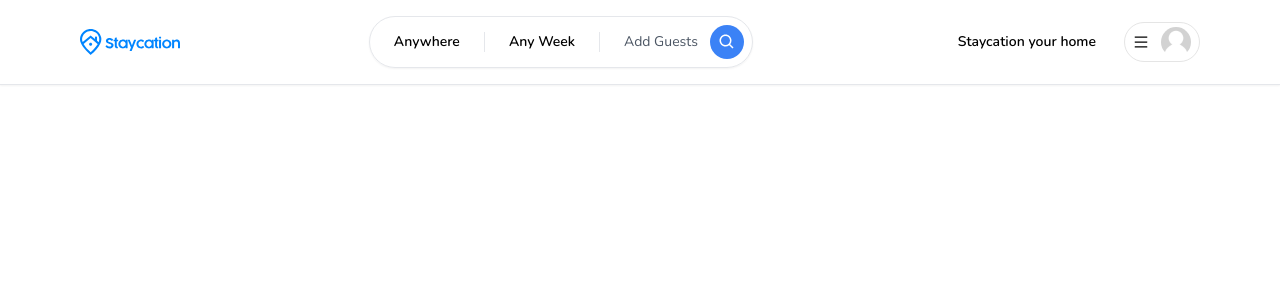
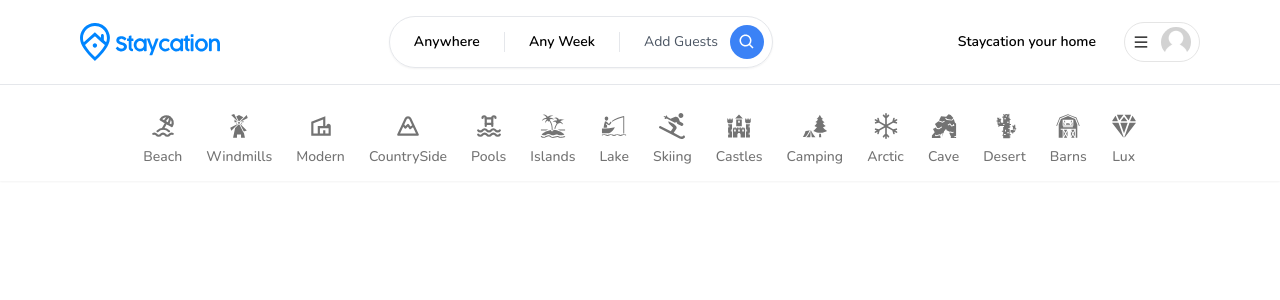
Before and after one commit to bbnin7a/staycation-fullstack, a Next.js app: page / in a window 1280 px wide. Shown: the top 300 px of the page. Built offline with nearby package versions, Linux system fonts and the light colour scheme; no server answers.

Commit message:
feat: update login/register modal toggling; new categories in navbar

```diff
--- a/app/actions/getCurrentUser.ts
+++ b/app/actions/getCurrentUser.ts
@@ -10,8 +10,6 @@
 export default async function getCurrentUser() {
   try {
     const session = await getSession();
-
-    console.log({ session });
 
     if (!session?.user?.email) {
       return null;
--- /dev/null
+++ b/app/components/CategoryBox.tsx
@@ -0,0 +1,64 @@
+"use client";
+
+import { useRouter, useSearchParams } from "next/navigation";
+import React, { useCallback } from "react";
+import { IconType } from "react-icons";
+import qs from "query-string";
+
+interface CategoryBoxProps {
+  icon: IconType;
+  label: string;
+  selected?: boolean;
+}
+
+const CategoryBox: React.FC<CategoryBoxProps> = ({
+  icon: Icon,
+  label,
+  selected,
+}) => {
+  const router = useRouter();
+  const params = useSearchParams();
+
+  const handleClick = useCallback(() => {
+    let currentQuery = {};
+
+    if (params) {
+      currentQuery = qs.parse(params.toString());
+    }
+
+    const updatedQuery: any = {
+      ...currentQuery,
+      category: label,
+    };
+
+    if (params?.get("category") === label) {
+      delete updatedQuery.category;
+    }
+
+    const url = qs.stringifyUrl(
+      {
+        url: "/",
+        query: updatedQuery,
+      },
+      { skipNull: true }
+    );
+
+    router.push(url);
+  }, [label, params, router]);
+
+  return (
+    <div
+      onClick={handleClick}
+      className={`flex flex-col items-center justify-center gap-2 p-3 border-b-2 hover:text-neutral-800 transition cursor-pointer ${
+        selected
+          ? "border-b-neutral-800 text-neutral-800"
+          : "border-transparent text-neutral-500"
+      }`}
+    >
+      <Icon size={26} />
+      <div className="font-medium text-sm">{label}</div>
+    </div>
+  );
+};
+
+export default CategoryBox;
--- a/app/components/modals/LoginModal.tsx
+++ b/app/components/modals/LoginModal.tsx
@@ -1,21 +1,23 @@
 "use client";
 
-import axios from "axios";
-import { useState } from "react";
+import { signIn } from "next-auth/react";
+import { useCallback, useState } from "react";
 import { FieldValues, SubmitHandler, useForm } from "react-hook-form";
 import { FcGoogle } from "react-icons/fc";
-import { signIn } from "next-auth/react";
 
 import useLoginModal from "@/app/hooks/useLoginModal";
+import { useRouter } from "next/navigation";
 import toast from "react-hot-toast";
 import Button from "../Button";
 import Heading from "../Heading";
 import Input from "../input/Input";
 import Modal from "./Modal";
-import { useRouter } from "next/navigation";
+import RegisterModal from "./RegisterModal";
+import useRegisterModal from "@/app/hooks/useRegisterModal";
 
 const LoginModal = () => {
   const loginModal = useLoginModal();
+  const registerModal = useRegisterModal();
   const router = useRouter();
   const [isLoading, setIsLoading] = useState(false);
 
@@ -52,6 +54,11 @@
     });
   };
 
+  const toggle = useCallback(() => {
+    loginModal.onClose();
+    registerModal.onOpen();
+  }, [loginModal, registerModal]);
+
   const bodyContent = (
     <div className="flex flex-col gap-4">
       <Heading title="Welcome back" subtitle="Login to your account" />
@@ -86,12 +93,12 @@
       />
       <div className="text-neutral-500 mt-4 font-light">
         <div className="justify-center flex flex-row items-center gap-2">
-          <div>Already have an account?</div>
+          <div>First time using Staycation?</div>
           <div
-            onClick={loginModal.onClose}
+            onClick={toggle}
             className="text-neutral-800 cursor-pointer hover:underline"
           >
-            Login
+            Create an account
           </div>
         </div>
       </div>
--- a/app/components/modals/RegisterModal.tsx
+++ b/app/components/modals/RegisterModal.tsx
@@ -12,9 +12,11 @@
 import toast from "react-hot-toast";
 import Button from "../Button";
 import { signIn } from "next-auth/react";
+import useLoginModal from "@/app/hooks/useLoginModal";
 
 const RegisterModal = () => {
   const registerModal = useRegisterModal();
+  const loginModal = useLoginModal();
   const [isLoading, setIsLoading] = useState(false);
 
   const {
@@ -40,6 +42,11 @@
       .catch((error) => toast.error("Something went wrong."))
       .finally(() => setIsLoading(false));
   };
+
+  const toggle = useCallback(() => {
+    registerModal.onClose();
+    loginModal.onOpen();
+  }, [loginModal, registerModal]);
 
   const bodyContent = (
     <div className="flex flex-col gap-4">
@@ -85,7 +92,7 @@
         <div className="justify-center flex flex-row items-center gap-2">
           <div>Already have an account?</div>
           <div
-            onClick={registerModal.onClose}
+            onClick={toggle}
             className="text-neutral-800 cursor-pointer hover:underline"
           >
             Login
--- /dev/null
+++ b/app/components/navbar/Categories.tsx
@@ -0,0 +1,127 @@
+"use client";
+
+import { TbBeach, TbMountain, TbPool } from "react-icons/tb";
+import {
+  GiBarn,
+  GiBoatFishing,
+  GiCactus,
+  GiCastle,
+  GiCaveEntrance,
+  GiForestCamp,
+  GiIsland,
+  GiWindmill,
+} from "react-icons/gi";
+import { MdOutlineVilla } from "react-icons/md";
+import { FaSkiing } from "react-icons/fa";
+import { BsSnow } from "react-icons/bs";
+import { IoDiamond } from "react-icons/io5";
+import Container from "../Container";
+import CategoryBox from "../CategoryBox";
+import { usePathname, useSearchParams } from "next/navigation";
+import { idText } from "typescript";
+
+export const categories = [
+  {
+    label: "Beach",
+    icon: TbBeach,
+    description: "This property is close to the beach",
+  },
+  {
+    label: "Windmills",
+    icon: GiWindmill,
+    description: "This property has windmills",
+  },
+  {
+    label: "Modern",
+    icon: MdOutlineVilla,
+    description: "This property is modern",
+  },
+  {
+    label: "CountrySide",
+    icon: TbMountain,
+    description: "This property is in the countryside",
+  },
+  {
+    label: "Pools",
+    icon: TbPool,
+    description: "This property has a pool",
+  },
+  {
+    label: "Islands",
+    icon: GiIsland,
+    description: "This property is on an island",
+  },
+  {
+    label: "Lake",
+    icon: GiBoatFishing,
+    description: "This property is close to a lake",
+  },
+  {
+    label: "Skiing",
+    icon: FaSkiing,
+    description: "This property has skiing activities",
+  },
+  {
+    label: "Castles",
+    icon: GiCastle,
+    description: "This property is in a castle",
+  },
+  {
+    label: "Camping",
+    icon: GiForestCamp,
+    description: "This property has camping activities",
+  },
+  {
+    label: "Arctic",
+    icon: BsSnow,
+    description: "This property ",
+  },
+  {
+    label: "Cave",
+    icon: GiCaveEntrance,
+    description: "This property is in a cave",
+  },
+  {
+    label: "Desert",
+    icon: GiCactus,
+    description: "This property is in the desert",
+  },
+  {
+    label: "Barns",
+    icon: GiBarn,
+    description: "This property is in the barn",
+  },
+  {
+    label: "Lux",
+    icon: IoDiamond,
+    description: "This property is luxurious",
+  },
+];
+
+const Categories = () => {
+  const params = useSearchParams();
+  const category = params?.get("category");
+  const pathname = usePathname();
+
+  const isMainPage = pathname === "/";
+  if (!isMainPage) {
+    return null;
+  }
+
+  return (
+    <Container>
+      <div className="pt-4 flex flex-row items-center justify-center overflow-x-auto">
+        {categories.map((item) => (
+          <CategoryBox
+            key={item.label}
+            label={item.label}
+            selected={category === item.label}
+            icon={item.icon}
+          />
+        ))}
+      </div>
+    </Container>
+  );
+};
+
+export default Categories;
--- a/app/components/navbar/Logo.tsx
+++ b/app/components/navbar/Logo.tsx
@@ -8,10 +8,11 @@
 
   return (
     <Image
+      onClick={() => router.push("/")}
       alt="logo"
       className="hidden md:block cursor-pointer"
-      height="100"
-      width="100"
+      height="140"
+      width="140"
       src="/images/staycation_logo.svg"
     />
   );
--- a/app/components/navbar/Navbar.tsx
+++ b/app/components/navbar/Navbar.tsx
@@ -1,12 +1,11 @@
 "use client";
-
-import { User } from "@prisma/client";
 
 import Container from "../Container";
 import Logo from "./Logo";
 import Search from "./Search";
 import UserMenu from "./UserMenu";
 import { SafeUser } from "@/app/types";
+import Categories from "./Categories";
 
 interface NavbarProps {
   currentUser?: SafeUser | null;
@@ -24,6 +23,8 @@
           </div>
         </Container>
       </div>
+
+      <Categories />
     </div>
   );
 };
--- a/package.json
+++ b/package.json
@@ -22,6 +22,7 @@
     "next": "13.4.3",
     "next-auth": "^4.22.1",
     "postcss": "8.4.23",
+    "query-string": "^8.1.0",
     "react": "18.2.0",
     "react-dom": "18.2.0",
     "react-hook-form": "^7.43.9",
```
Also changed, not shown: 1 other file (tests, documents, lock files or other folders).
